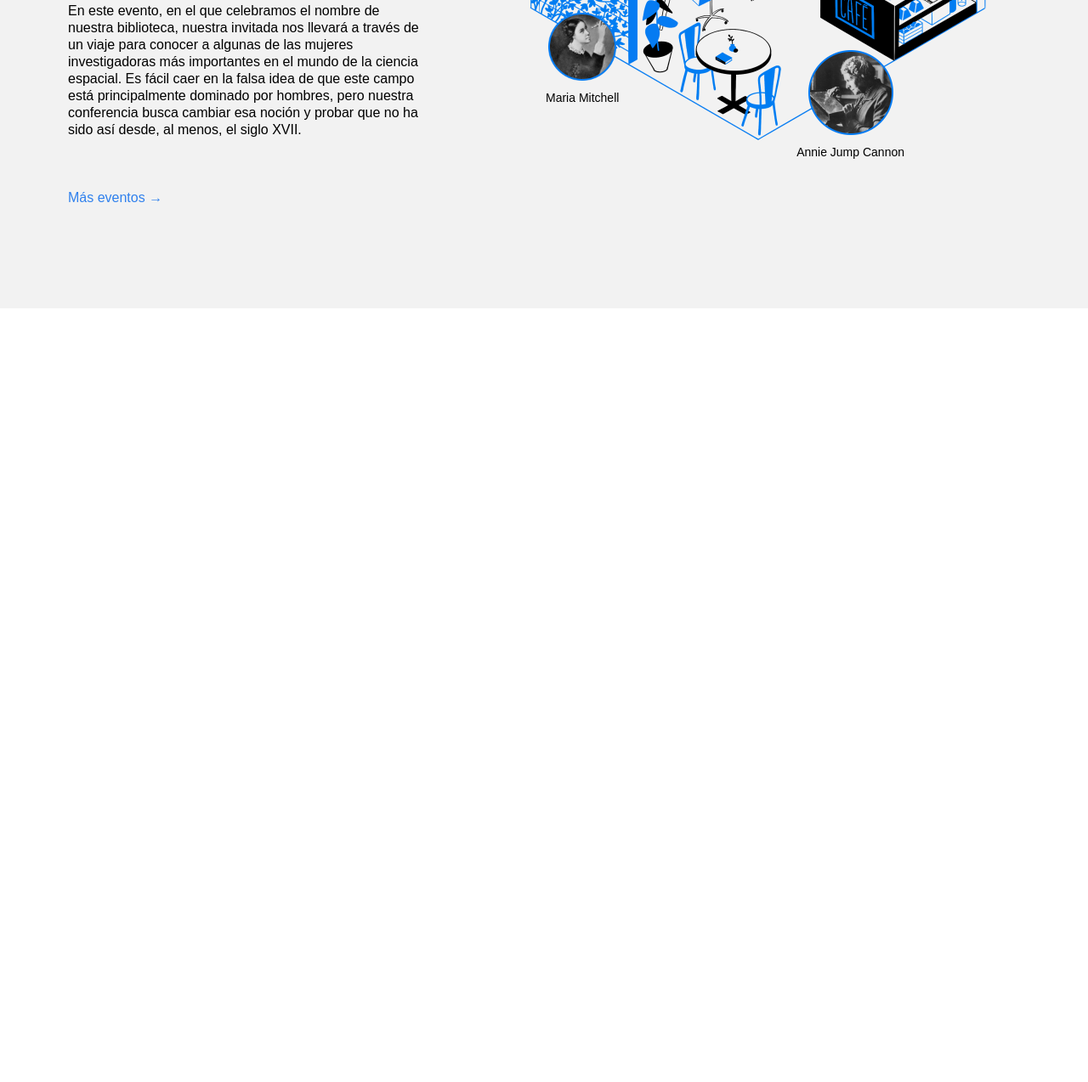
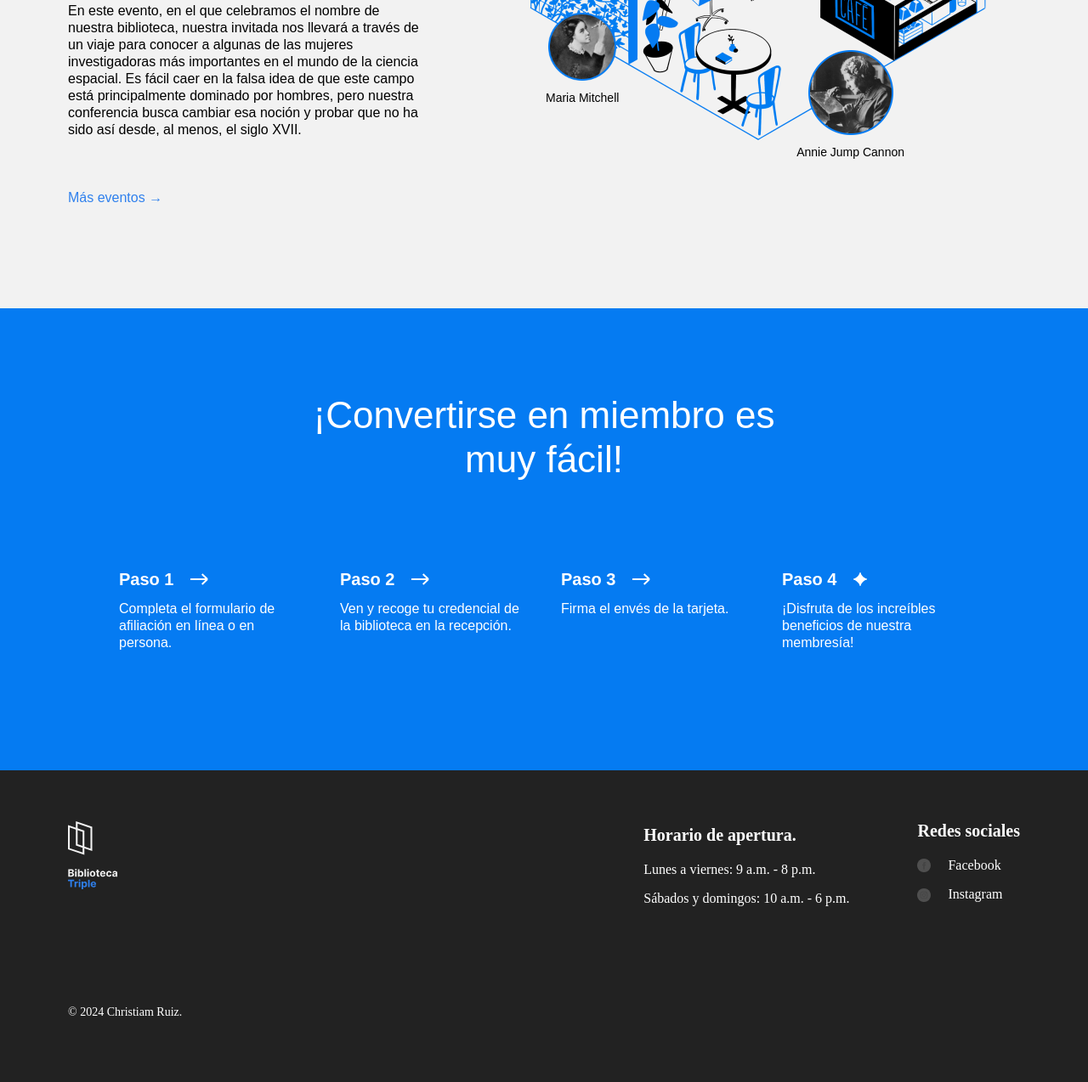
Before and after one commit to Christiam9/sprint-three, a plain HTML site: page index.html in a window 1280 px wide. Shown: the part 2665-3939 px from the top of the page at 85% size. Before the commit the page ends 3028 px from the top, so only its background shows below. Drawn offline with Linux system fonts and the light colour scheme.

Commit message:
pre-entrega sprint tres

```diff
--- a/index.html
+++ b/index.html
@@ -228,7 +228,108 @@
             </div>
           </div>
         </section>
+        <section class="membership">
+          <h2 class="membership__title">
+            ¡Convertirse en miembro es muy fácil!
+          </h2>
+          <ul class="membership__steps">
+            <li class="step">
+              <h3 class="step__title">
+                Paso 1
+                <img
+                  src="./images/icon_step_forward.svg"
+                  alt="icon forward"
+                  class="step__icon"
+                />
+              </h3>
+              <p class="step__description">
+                Completa el formulario de afiliación en línea o en persona.
+              </p>
+            </li>
+            <li class="step">
+              <h3 class="step__title">
+                Paso 2
+                <img
+                  src="./images/icon_step_forward.svg"
+                  alt="icon forward"
+                  class="step__icon"
+                />
+              </h3>
+              <p class="step__description">
+                Ven y recoge tu credencial de la biblioteca en la recepción.
+              </p>
+            </li>
+            <li class="step">
+              <h3 class="step__title">
+                Paso 3
+                <img
+                  src="./images/icon_step_forward.svg"
+                  alt="icon forward"
+                  class="step__icon"
+                />
+              </h3>
+              <p class="step__description">Firma el envés de la tarjeta.</p>
+            </li>
+            <li class="step">
+              <h3 class="step__title">
+                Paso 4
+                <img
+                  src="./images/icon_step_finish.svg"
+                  alt="icon finish"
+                  class="step__icon"
+                />
+              </h3>
+              <p class="step__description">
+                ¡Disfruta de los increíbles beneficios de nuestra membresía!
+              </p>
+            </li>
+          </ul>
+        </section>
       </main>
     </div>
+    <footer class="footer">
+      <div class="footer__columns">
+        <div class="footer__column">
+          <img
+            class="footer__logo"
+            src="./images/logo_white.svg"
+            alt="footer__logo"
+          />
+        </div>
+        <div class="footer__column footer__column_content_hours">
+          <h1 class="footer__column-heading">Horario de apertura.</h1>
+          <lu class="footer__list">
+            <li class="footer__list-item">Lunes a viernes: 9 a.m. - 8 p.m.</li>
+            <li class="footer__list-item">
+              Sábados y domingos: 10 a.m. - 6 p.m.
+            </li>
+          </lu>
+        </div>
+        <div class="footer__column footer__column_content_social">
+          <h1 class="footer__column-heading">Redes sociales</h1>
+          <ul class="footer__list">
+            <li class="footer__list-item">
+              <img
+                class="footer__social-icon"
+                src="./images/facebook_white.svg"
+                alt="logo de facebook"
+              />
+              <a href="#" class="footer__column-link">Facebook</a>
+            </li>
+            <li class="footer__list-item">
+              <img
+                class="footer__social-icon"
+                src="./images/instagram_white.svg"
+                alt="logo de instagram"
+              />
+              <a href="#" class="footer__column-link">Instagram</a>
+            </li>
+          </ul>
+        </div>
+      </div>
+      <div class="footer__copyright">
+        <p>© 2024 Christiam Ruiz.</p>
+      </div>
+    </footer>
   </body>
 </html>
--- a/styles/style.css
+++ b/styles/style.css
@@ -300,3 +300,122 @@
   font-size: 14px;
   margin: 0;
 }
+
+.membership {
+  padding: 100px 0 140px;
+  background-color: #057bf2;
+  color: #ffffff;
+}
+
+.membership__title {
+  max-width: 574px;
+  margin: 0 auto;
+  text-align: center;
+  font-size: 44px;
+  font-weight: 500;
+  line-height: 52px;
+}
+
+.membership__steps {
+  list-style-type: none;
+  padding: 0;
+  margin: 100px 0 0;
+  display: flex;
+  flex-direction: row;
+  justify-content: center;
+  gap: 40px;
+  /* Agrega estilos */
+}
+
+.step {
+  flex-basis: 220px;
+}
+
+.step__title {
+  margin: 0;
+  font-size: 20px;
+  line-height: 30px;
+  font-weight: 700;
+  display: flex;
+  align-items: center;
+}
+
+.step__icon {
+  margin-left: 20px;
+}
+
+.step__description {
+  margin: 10px 0 0;
+}
+
+.footer {
+  box-sizing: border-box;
+  background-color: #222;
+  color: #fff;
+  padding: 60px 80px;
+}
+
+.footer__columns {
+  display: flex;
+  justify-content: space-between;
+  align-items: flex-start;
+}
+
+.footer__column_content_hours {
+  font-size: 16px;
+  margin: 5px 0 0 auto;
+}
+
+.footer__column_content_social {
+  text-align: left;
+  margin-left: 80px;
+}
+
+.footer__logo {
+  display: flex;
+  flex-direction: column;
+  align-items: center;
+  margin-right: auto;
+  width: 58px;
+  height: 80px;
+}
+
+.footer__column-heading {
+  font-size: 20px;
+  margin: 0px 0px 20px;
+}
+
+.footer__list {
+  /* El siguiente código elimina los estilos predeterminados del navegador para las listas */
+  list-style-type: none;
+  padding: 0;
+  margin: 0;
+}
+
+.footer__list-item {
+  display: flex;
+  align-items: center;
+  margin-bottom: 16px;
+}
+
+.footer__column-link {
+  color: white;
+  text-decoration: none;
+  font-size: 16px;
+  margin-left: 10px;
+}
+
+.footer__social-icon {
+  width: 16px;
+  height: 16px;
+  background-color: #444;
+  border-radius: 50%;
+  display: inline-block;
+  margin-right: 10px;
+}
+
+.footer__copyright {
+  margin-top: 100px;
+  font-size: 14px;
+  text-align: start;
+}
```
